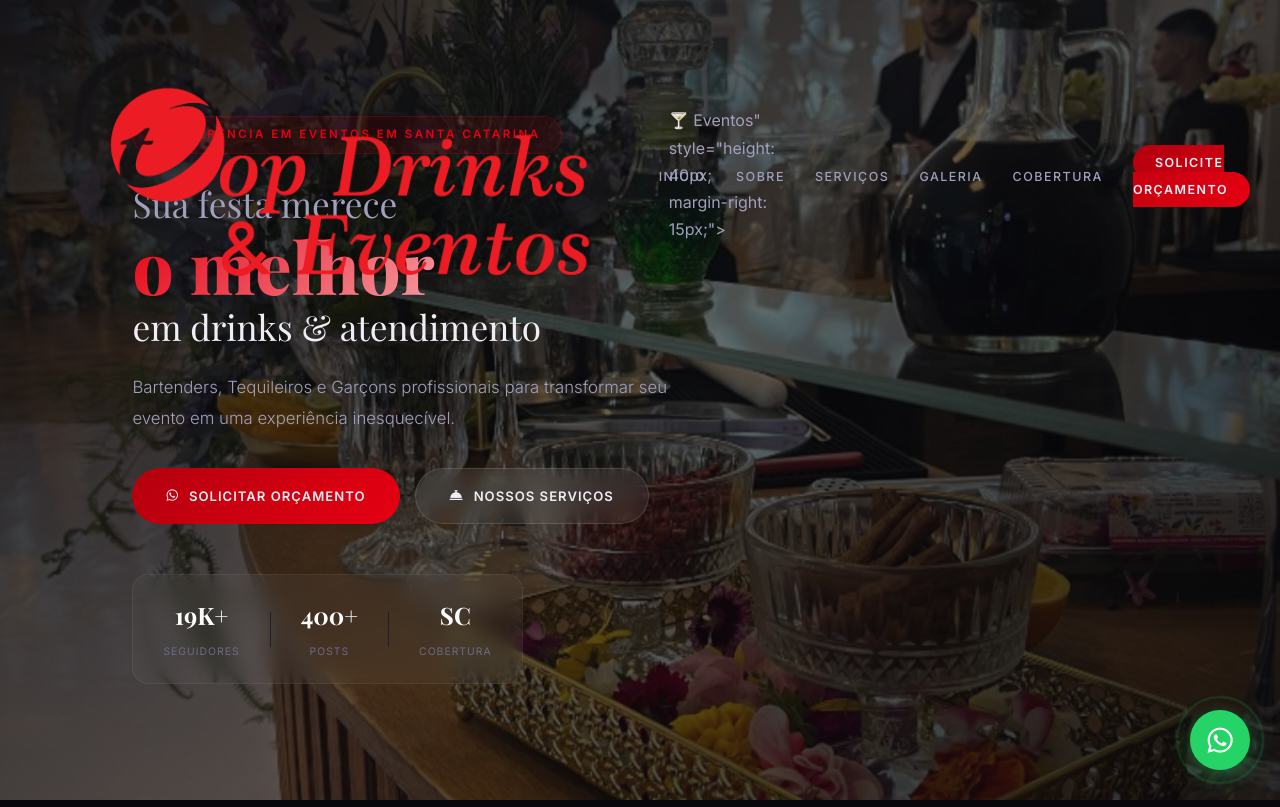
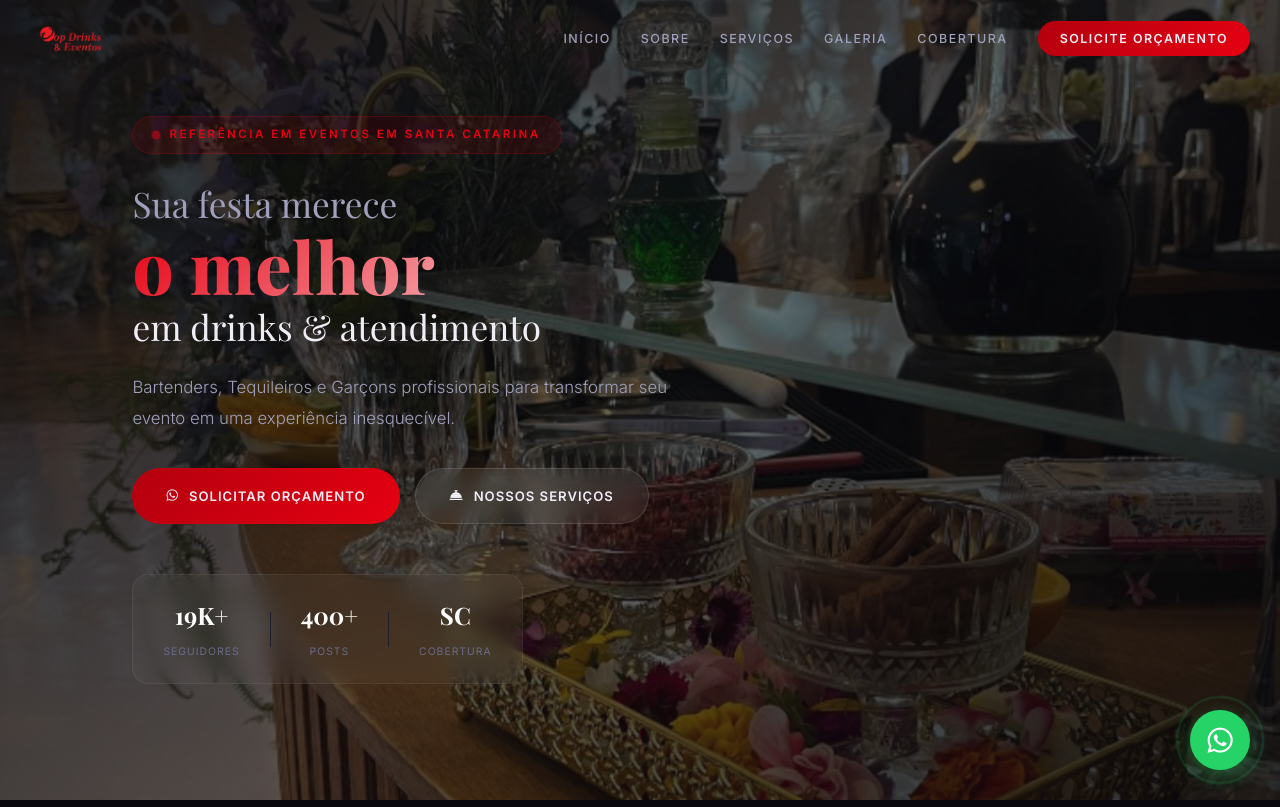
Before and after one commit to MwEqr/topdrinks.encrypthost.com.br, a plain HTML site: page index.html in a window 1280 px wide. Shown: the top 807 px of the page. Drawn offline with nearby package versions, Linux system fonts and the light colour scheme.

Commit message:
(GEMINI) Correção sintaxe tag img navbar

```diff
--- a/index.html
+++ b/index.html
@@ -43,7 +43,7 @@
     <nav id="navbar">
         <div class="nav-container">
             <a href="#home" class="nav-logo">
-                <img src="images/logo.png" alt="Top Drinks <span class="logo-icon">🍸</span> Eventos" style="height: 40px; margin-right: 15px;">
+                <img src="images/logo.png" alt="Top Drinks & Eventos" style="height: 40px; margin-right: 15px;">
                 <div>
 
 
@@ -66,8 +66,7 @@
     <!-- Hero Section -->
     <section id="home" class="hero">
         <div class="hero-bg">
-            <img src="images/foto2.jpg"
-                alt="Bartender profissional" loading="eager">
+            <img src="images/foto2.jpg" alt="Bartender profissional" loading="eager">
             <div class="hero-overlay"></div>
         </div>
         <div class="hero-content">
@@ -123,12 +122,10 @@
             <div class="about-grid">
                 <div class="about-images" data-animate="fade-right">
                     <div class="about-img-main">
-                        <img src="images/foto1.jpg"
-                            alt="Coquetel premium">
+                        <img src="images/foto1.jpg" alt="Coquetel premium">
                     </div>
                     <div class="about-img-float">
-                        <img src="images/foto3.jpg"
-                            alt="Bartender em ação">
+                        <img src="images/foto3.jpg" alt="Bartender em ação">
                     </div>
                     <div class="about-badge-float">
                         <i class="fas fa-glass-cheers"></i>
@@ -526,7 +523,7 @@
             <div class="footer-grid">
                 <div class="footer-brand">
                     <div class="footer-logo">
-                        <img src="images/logo.png" alt="Top Drinks <span class="logo-icon">🍸</span> Eventos" style="height: 40px; margin-right: 15px;">
+                        <img src="images/logo.png" alt="Top Drinks & Eventos" style="height: 40px; margin-right: 15px;">
                         <div>
 
 
```
